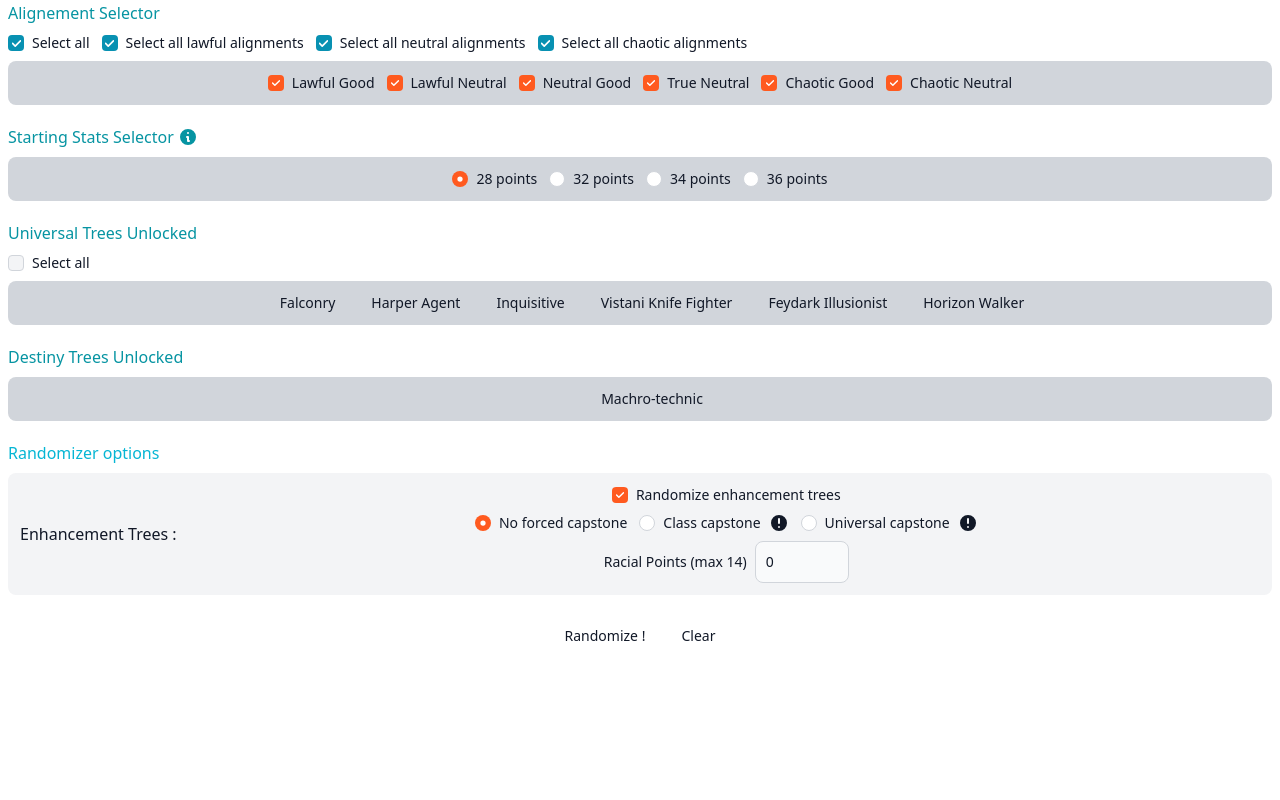
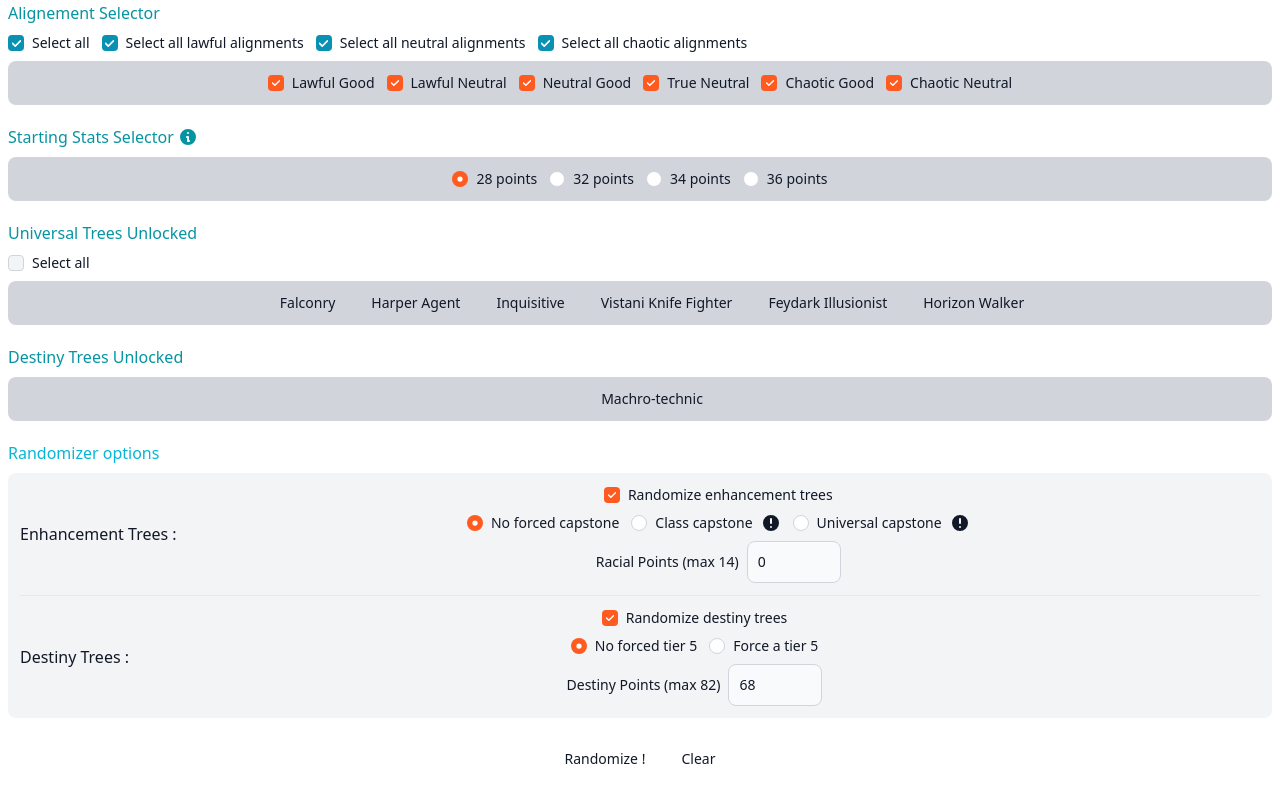
Before and after one commit to MrDorak/ddo-randomizer, a Next.js app: page / in a window 1280 px wide. Shown: the part 783-1583 px from the top of the page. Before the commit the page ends 1460 px from the top, so only its background shows below. Built offline with nearby package versions, Linux system fonts and the light colour scheme.

Commit message:
ft: add destiny pts customization

```diff
--- a/src/app/(randomizer)/page.tsx
+++ b/src/app/(randomizer)/page.tsx
@@ -41,7 +41,7 @@ export default function Randomizer() {
             fetch(`/api/destiny_trees`, {cache: 'no-store'}).then(r => r.json()).then(r => setDestinyTrees(r)),
         ])
             .then(() => setisDataLoaded(true));
-    }, [] );
+    }, []);
 
     return (
         <div className="md:container px-2 mb-5 mx-auto">
@@ -66,7 +66,8 @@ export default function Randomizer() {
 
                 {destinyTrees ? <DestinyTrees destinyTrees={destinyTrees} editDestinyTrees={setDestinyTrees} /> : <Loading name="destiny trees" />}
 
-                <RandomizerOptions></RandomizerOptions>
+                {destinyTrees ? <RandomizerOptions destinyTreesSelectedLength={destinyTrees.filter((dT: DestinyTreeType) => dT.isBought).length} /> : <Loading name="randomizer options" />}
+
 
                 <Button.Group className="rounded-lg justify-center shadow-none">
                     <Button outline color="cyan" disabled={ !isDataLoaded }>Randomize !</Button>
--- a/src/components/randomizer/RandomizerOptions.tsx
+++ b/src/components/randomizer/RandomizerOptions.tsx
@@ -1,17 +1,41 @@
-import {ChangeEvent, useState} from "react";
+import {ChangeEvent, useMemo, useState} from "react";
 import {Checkbox, Label, Radio, TextInput, Tooltip} from "flowbite-react";
 import {HiExclamationCircle} from "react-icons/hi";
 
-export default function Options() {
 let minRacialPoints = 0;
 let maxRacialPoints = 14;
 
+let maxLevel = 34;
+// 12 (from 12 trees) + 40 (4 * 10 epic lvls) + (4 * legendary lvls) + 14 (past lives + fate tomes)
+let minDestinyPoints = 12 + 40 + ((maxLevel - 30) * 4);
+let maxDestinyPoints = 12 + 40 + ((maxLevel - 30) * 4) + 14;
+
+export default function Options({ destinyTreesSelectedLength = 0 } : { destinyTreesSelectedLength : number }) {
     const [randomizeEnhancementTrees, setRandomizeEnhancementTrees] = useState<boolean>(true);
     const [capstoneTree, setCapstoneTree] = useState<string>("no_capstone");
     const [racialPoints, setRacialPoints] = useState<number>(minRacialPoints);
 
+    const [randomizeDestinyTrees, setRandomizeDestinyTrees] = useState<boolean>(true);
+    const [destinyTier5, setDestinyTier5] = useState<string>("without_tier5");
+    const [destinyPoints, setDestinyPoints] = useState<number>(minDestinyPoints);
+
+    useMemo(() => {
+        minDestinyPoints = 68 + destinyTreesSelectedLength
+        maxDestinyPoints = 82 + destinyTreesSelectedLength
+
+        if (destinyPoints < minDestinyPoints) {
+            setDestinyPoints(minDestinyPoints)
+        } else if(destinyPoints > maxDestinyPoints) {
+            setDestinyPoints(maxDestinyPoints)
+        }
+    }, [destinyPoints, destinyTreesSelectedLength])
+
     const handleCapstoneChange = (e : ChangeEvent<HTMLInputElement>) => {
         setCapstoneTree(e.target.value)
+    }
+
+    const handleDestinyTier5Change = (e : ChangeEvent<HTMLInputElement>) => {
+        setDestinyTier5(e.target.value)
     }
 
     const handleRacialPointsChange = (e : ChangeEvent<HTMLInputElement>) => {
@@ -26,17 +50,31 @@ export default function Options() {
         setRacialPoints(parseInt(e.target.value))
     }
 
+    const handleDestinyPointsChange = (e : ChangeEvent<HTMLInputElement>) => {
+        if (e.target.value === '') {
+            e.target.value = '0'
+        } else if (parseInt(e.target.value) < minDestinyPoints) {
+            e.target.value = minDestinyPoints.toString();
+        } else if (parseInt(e.target.value) > maxDestinyPoints) {
+            e.target.value = maxDestinyPoints.toString();
+        }
+
+        setDestinyPoints(parseInt(e.target.value))
+    }
+
     return (
         <div className="flex flex-col gap-2">
             <span className="text-cyan-500">Randomizer options</span>
 
-            <div className="flex flex-col gap-3 p-3 rounded-lg text-gray-900 bg-gray-100 dark:bg-gray-700 dark:text-white">
-                <div className="flex flex-wrap items-center gap-2">
-                    <span className="mr-2">Enhancement Trees :</span>
+            <div
+                className="flex flex-col gap-3 p-3 rounded-lg text-gray-900 bg-gray-100 dark:bg-gray-700 dark:text-white">
+                <div className="flex flex-wrap items-center">
+                    <span>Enhancement Trees :</span>
                     <div className="flex flex-wrap flex-col grow gap-2">
                         <div className="flex flex-wrap justify-center">
                             <div className="flex items-center">
-                                <Label htmlFor="randomize-enhancement-trees-checkbox" className="flex items-center gap-2">
+                                <Label htmlFor="randomize-enhancement-trees-checkbox"
+                                       className="flex items-center gap-2">
                                     <Checkbox
                                         className="w-4 h-4 rounded bg-gray-300 dark:bg-gray-600 text-orange-500 focus:ring-orange-500 dark:focus:ring-orange-600 dark:ring-offset-gray-700 dark:focus:ring-offset-gray-700 focus:ring-2 dark:border-gray-500"
                                         checked={randomizeEnhancementTrees}
@@ -85,13 +123,15 @@ export default function Options() {
                                         />
                                         Universal capstone
 
-                                    <Tooltip content="If there is no universal tree selected, this will be ignored.">
+                                        <Tooltip
+                                            content="If there is no universal tree selected, this will be ignored.">
                                             <HiExclamationCircle size={20}/>
                                         </Tooltip>
                                     </Label>
                                 </div>
 
-                            <Label htmlFor="racial_pts" className="flex flex-wrap items-center justify-center gap-2">
+                                <Label htmlFor="racial_pts"
+                                       className="flex flex-wrap items-center justify-center gap-2">
                                     Racial Points (max {maxRacialPoints})
                                     <TextInput
                                         id="racial_pts"
@@ -105,7 +145,69 @@ export default function Options() {
                                 </Label>
                             </div>
                         ) : null}
+                    </div>
+                </div>
 
+                <hr/>
+
+                <div className="flex flex-wrap items-center">
+                    <span>Destiny Trees :</span>
+                    <div className="flex flex-wrap flex-col grow gap-2">
+                        <div className="flex flex-wrap justify-center">
+                            <div className="flex items-center">
+                                <Label htmlFor="randomize-enhancement-trees-checkbox"
+                                       className="flex items-center gap-2">
+                                    <Checkbox
+                                        className="w-4 h-4 rounded bg-gray-300 dark:bg-gray-600 text-orange-500 focus:ring-orange-500 dark:focus:ring-orange-600 dark:ring-offset-gray-700 dark:focus:ring-offset-gray-700 focus:ring-2 dark:border-gray-500"
+                                        checked={randomizeDestinyTrees}
+                                        id="randomize-enhancement-trees-checkbox"
+                                        onChange={() => setRandomizeDestinyTrees(!randomizeDestinyTrees)}
+                                    />
+                                    Randomize destiny trees
+                                </Label>
+                            </div>
+                        </div>
+
+                        {randomizeDestinyTrees ? (
+                            <div className="flex flex-wrap flex-col grow gap-2">
+                                <div className="flex flex-wrap justify-center gap-3">
+                                    <Label htmlFor="without_tier5" className="flex items-center gap-2">
+                                        <Radio id="without_tier5"
+                                               value="without_tier5"
+                                               checked={destinyTier5 === 'without_tier5'}
+                                               onChange={handleDestinyTier5Change}
+                                               name="destiny_tier5"
+                                               className="h-4 w-4 border border-gray-300 text-orange-500 dark:ring-offset-gray-700 focus:ring-2 focus:ring-orange-500 dark:border-gray-500 dark:bg-gray-700 dark:focus:bg-orange-500 dark:focus:ring-orange-500 "
+                                        />
+                                        No forced tier 5
+                                    </Label>
+                                    <Label htmlFor="with_tier5" className="flex items-center gap-2">
+                                        <Radio id="with_tier5"
+                                               value="with_tier5"
+                                               checked={destinyTier5 === 'with_tier5'}
+                                               onChange={handleDestinyTier5Change}
+                                               name="destiny_tier5"
+                                               className="h-4 w-4 border border-gray-300 text-orange-500 dark:ring-offset-gray-700 focus:ring-2 focus:ring-orange-500 dark:border-gray-500 dark:bg-gray-700 dark:focus:bg-orange-500 dark:focus:ring-orange-500 "
+                                        />
+                                        Force a tier 5
+                                    </Label>
+                                </div>
+
+
+                                <Label htmlFor="racial_pts" className="flex flex-wrap items-center justify-center gap-2">
+                                    Destiny Points (max {maxDestinyPoints})
+                                    <TextInput
+                                        id="racial_pts"
+                                        placeholder={minDestinyPoints.toString()}
+                                        type="number"
+                                        min={minDestinyPoints}
+                                        max={maxDestinyPoints}
+                                        value={destinyPoints}
+                                        onChange={handleDestinyPointsChange}
+                                    />
+                                </Label>
+                            </div>
+                        ) : null}
                     </div>
                 </div>
             </div>
```
Lines whose indentation alone changed are shown as unchanged.
